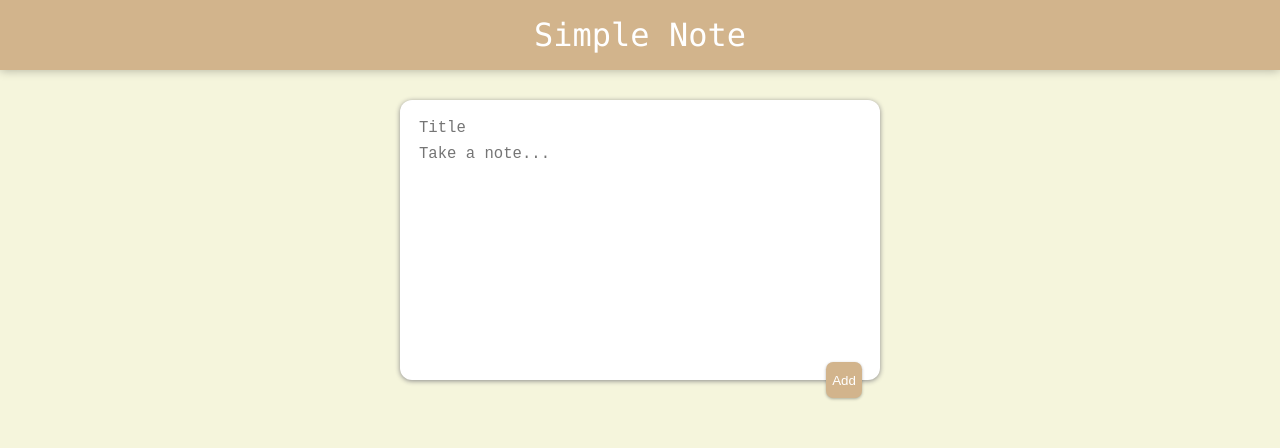
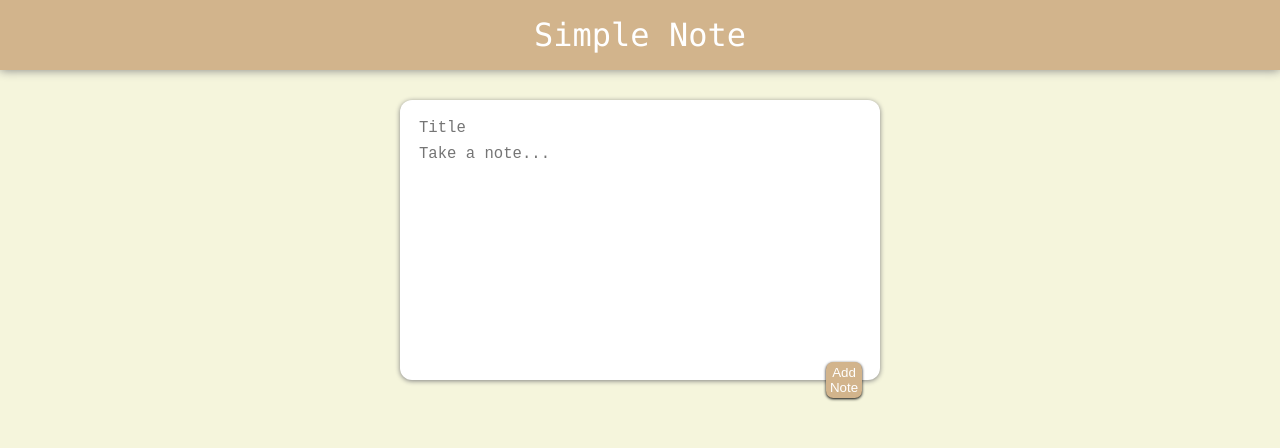
Before and after one commit to xinyirachel/Simple-Note, a React (Create React App) app: page / in a window 1280 px wide. Shown: the top 448 px of the page. Built offline with nearby package versions, Linux system fonts and the light colour scheme.

Commit message:
style the button with a icon

```diff
--- a/package.json
+++ b/package.json
@@ -3,6 +3,12 @@
   "version": "0.1.0",
   "private": true,
   "dependencies": {
+    "@emotion/react": "^11.9.3",
+    "@emotion/styled": "^11.9.3",
+    "@material-ui/core": "^4.12.4",
+    "@material-ui/icons": "^4.11.3",
+    "@mui/icons-material": "^5.8.4",
+    "@mui/material": "^5.8.7",
     "@testing-library/jest-dom": "^5.16.4",
     "@testing-library/react": "^13.3.0",
     "@testing-library/user-event": "^13.5.0",
--- a/public/styles.css
+++ b/public/styles.css
@@ -3,9 +3,11 @@
   margin: 0;
   box-sizing: border-box;
 }
+
 html {
   font-family: Monospace;
 }
+
 body {
   padding: 0 16px;
   background: beige;
@@ -15,11 +17,11 @@
   background-color: tan;
   margin: auto -16px;
   padding: 16px 32px;
-    box-shadow: 0 0 10px 0 rgba(0, 0, 0, 0.3);
+  box-shadow: 0 0 10px 0 grey;
 }
 
 header h1 {
-    color: #fff;
+  color: white;
   font-family: "Monaco", Monospace;
   font-weight: 200;
   text-align: center;
@@ -37,6 +39,7 @@
 footer p {
   color: tan;
 }
+
 .note {
   background: #fff;
   border-radius: 7px;
@@ -46,21 +49,24 @@
   margin: 16px;
   float: left;
 }
+
 .note h1 {
   font-size: 1.1em;
   margin-bottom: 6px;
 }
+
 .note p {
   font-size: 1.1em;
   margin-bottom: 10px;
   white-space: pre-wrap;
   word-wrap: break-word;
 }
+
 .note button {
   position: relative;
   float: right;
   margin-right: 10px;
-    color: #f5ba13;
+  color: orange;
   border: none;
   width: 36px;
   height: 36px;
@@ -76,8 +82,9 @@
   background: #fff;
   padding: 15px;
   border-radius: 12px;
-    box-shadow: 0 1px 5px rgb(138, 137, 137);
+  box-shadow: 0 1px 5px grey;
 }
+
 form input,
 form textarea {
   width: 100%;
@@ -88,17 +95,18 @@
   font-family: inherit;
   resize: none;
 }
+
 form button {
   position: absolute;
   right: 18px;
   bottom: -18px;
   background: tan;
-    color: #fff;
+  color: white;
   border: none;
   border-radius: 20%;
   width: 36px;
   height: 36px;
-    box-shadow: 0 1px 3px rgba(0, 0, 0, 0.3);
+  box-shadow: 0 1px 3px black;
   cursor: pointer;
   outline: none;
 }
--- a/src/components/CreateArea.jsx
+++ b/src/components/CreateArea.jsx
@@ -41,7 +41,7 @@ function CreateArea(props) {
             placeholder="Take a note..."
             rows="3"
         />
-        <button onClick={submitNote}>Add</button>
+        <button onClick={submitNote}>Add Note</button>
       </form>
     </div>
   );
--- a/src/components/Note.jsx
+++ b/src/components/Note.jsx
@@ -1,4 +1,5 @@
 import React from "react";
+import ClearIcon from '@mui/icons-material/Clear';
 
 function Note(props) {
 
@@ -13,7 +14,7 @@ function Note(props) {
         <div className="note">
             <h1>{props.title}</h1>
             <p>{props.content}</p>
-            <button onClick={handleClick}>DELETE</button>
+            <button onClick={handleClick}><ClearIcon /></button>
         </div>
     );
 }
```
Also changed, not shown: 2 other files (tests, documents, lock files or other folders). Lines whose indentation alone changed are shown as unchanged.
